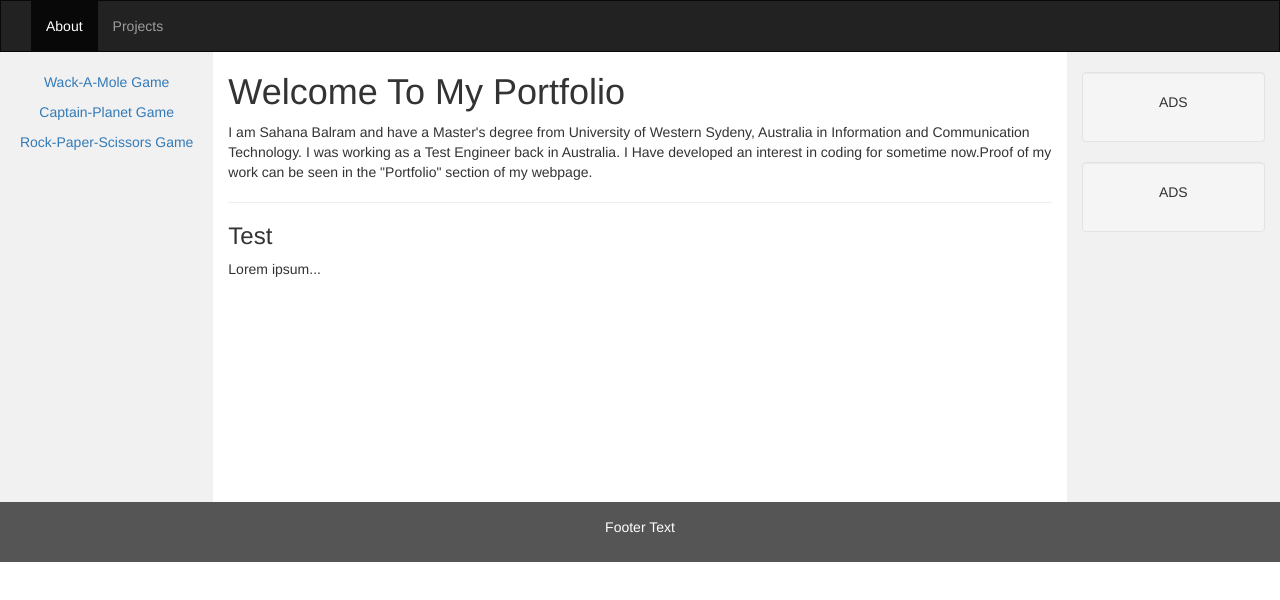
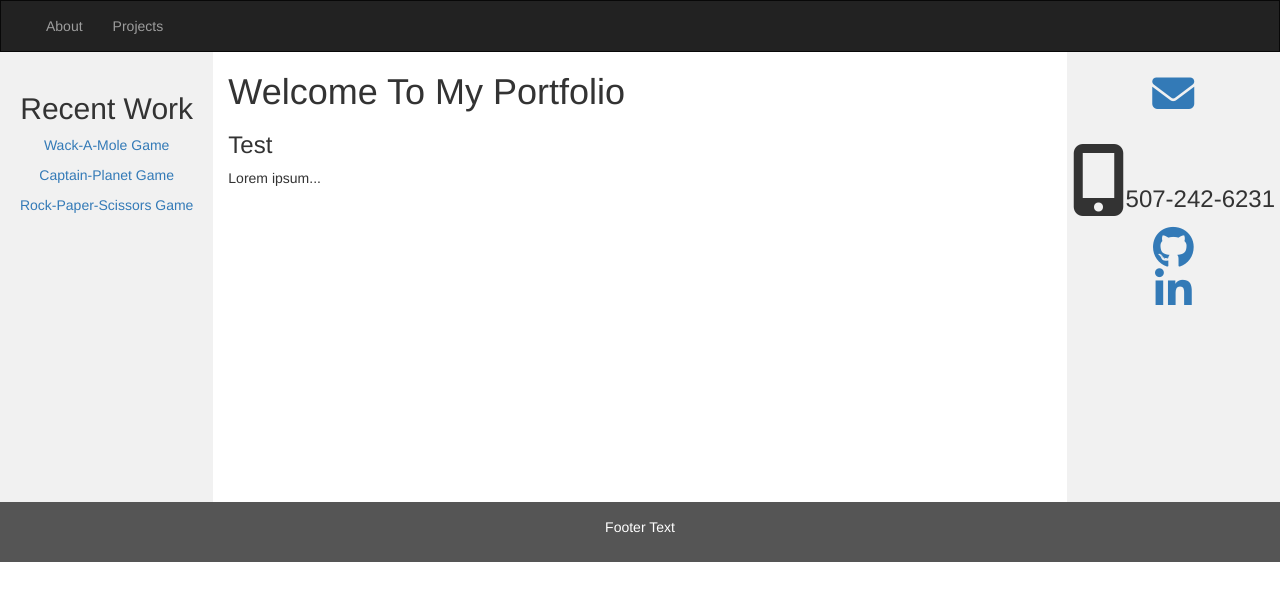
Before and after one commit to sahanabalram/portfolio, a plain HTML site: page projects.html in a window 1280 px wide. Drawn offline with nearby package versions, Linux system fonts and the light colour scheme.

Commit message:
Remove class active

```diff
--- a/projects.html
+++ b/projects.html
@@ -25,7 +25,7 @@
             </div>
             <div class="collapse navbar-collapse" id="myNavbar">
                 <ul class="nav navbar-nav">
-                    <li class="active">
+                    <li>
                         <a href="index.html">About</a>
                     </li>
                     <li>
@@ -39,6 +39,7 @@
     <div class="container-fluid text-center">
         <div class="row content">
             <div class="col-sm-2 sidenav">
+                <h2>Recent Work</h2>
                 <p>
                     <a href="#">Wack-A-Mole Game</a>
                 </p>
@@ -52,21 +53,29 @@
             <div class="col-sm-8 text-left">
                 <a name="about"></a>
                 <h1>Welcome To My Portfolio</h1>
-                <p>I am Sahana Balram and have a Master's degree from University of Western Sydeny, Australia in Information
-                    and Communication Technology. I was working as a Test Engineer back in Australia. I Have developed an
-                    interest in coding for sometime now.Proof of my work can be seen in the "Portfolio" section of my webpage.</p>
-                <hr>
+
                 <h3>Test</h3>
                 <p>Lorem ipsum...</p>
             </div>
             <div class="col-sm-2 sidenav">
-                <a name="contact"></a>
-                <div class="well">
-                    <p>ADS</p>
-                </div>
-                <div class="well">
-                    <p>ADS</p>
-                </div>
+                    <div class="row">
+                            <p>
+                                <a href="mailto:mailsahanab@gmail.com?Subject=Hello%20again" target="_top">
+                                    <i class="fa fa-envelope fa-3x"></i>
+                                </a>
+                            </p>
+                        </div>
+                        <div class="row">
+                                <h3><i class="fa fa-mobile fa-3x"></i>507-242-6231</h3>
+                        </div>
+                        <div class="row">
+                             <a href="https://github.com/sahanabalram" target="_blank">
+                                    <i class="fa fa-github fa-3x"></i>
+                                </a>
+                        </div>
+                        <div class="row">
+                            <a href="https://www.linkedin.com/in/sahana-balram/" target="_blank"><i class="fa fa-linkedin fa-3x"></i></a>
+                        </div>
             </div>
         </div>
     </div>
```
Also changed, not shown: index.html (+2 -2 lines).
